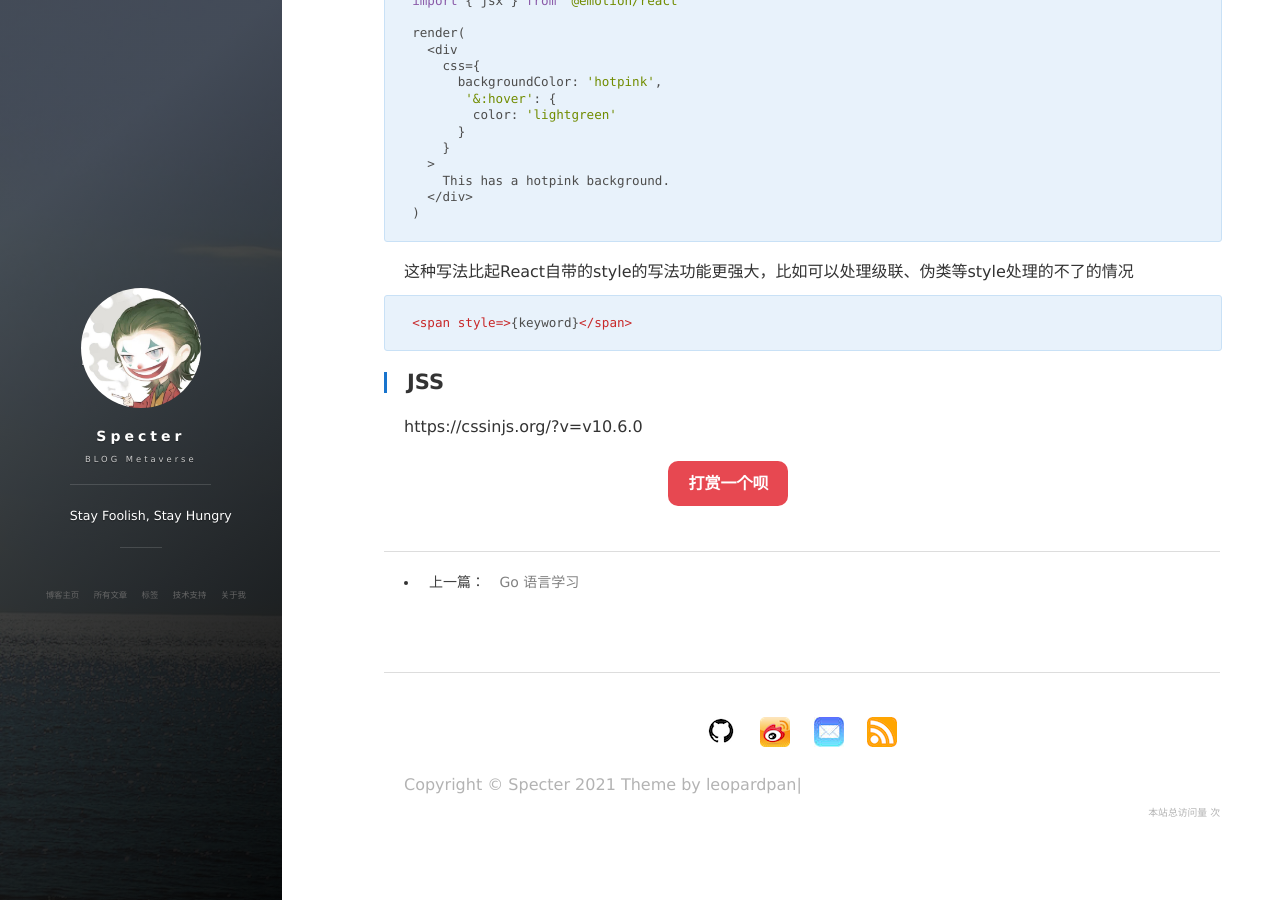
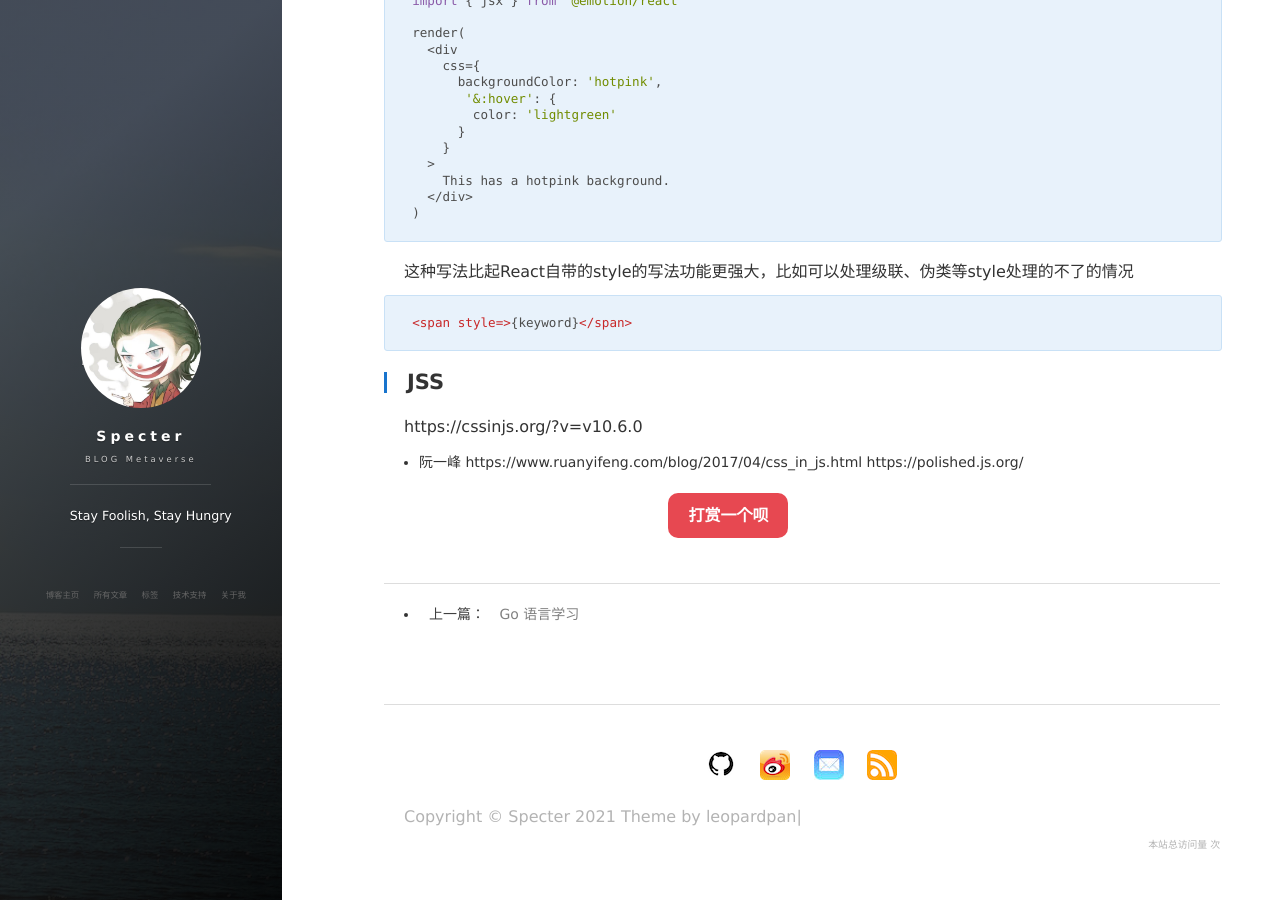
Before and after one commit to Jackieyewang/Jackieyewang.github.io, a Jekyll site: the page built from _posts/2021-06-22-blog_CSS-in-JS.md, in a window 1280 px wide and 900 px high, scrolled down 3418 px. Built offline with Jekyll 4.4.1, drawn with Linux system fonts in a browser that asks for light colours; nearby versions of some CDN libraries; comment, search, counter and statistics services are not loaded.

Commit message:
update ruan1feng

```diff
--- a/_posts/2021-06-22-blog_CSS-in-JS.md
+++ b/_posts/2021-06-22-blog_CSS-in-JS.md
@@ -176,3 +176,6 @@ render(
 ## JSS
 
 https://cssinjs.org/?v=v10.6.0
+- 阮一峰
+https://www.ruanyifeng.com/blog/2017/04/css_in_js.html
+https://polished.js.org/
```
